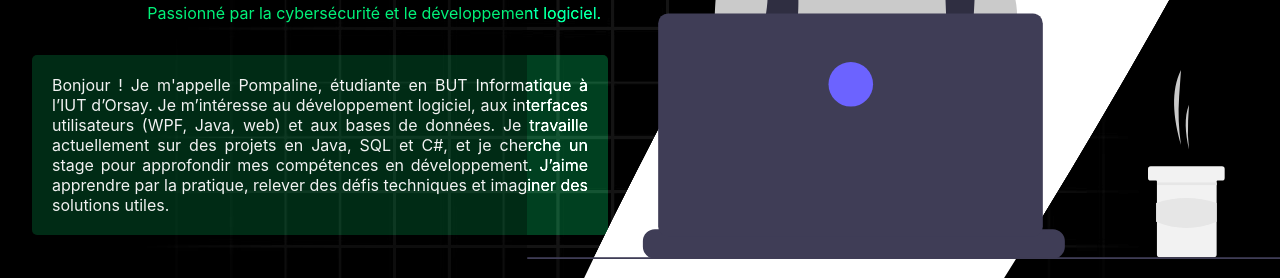
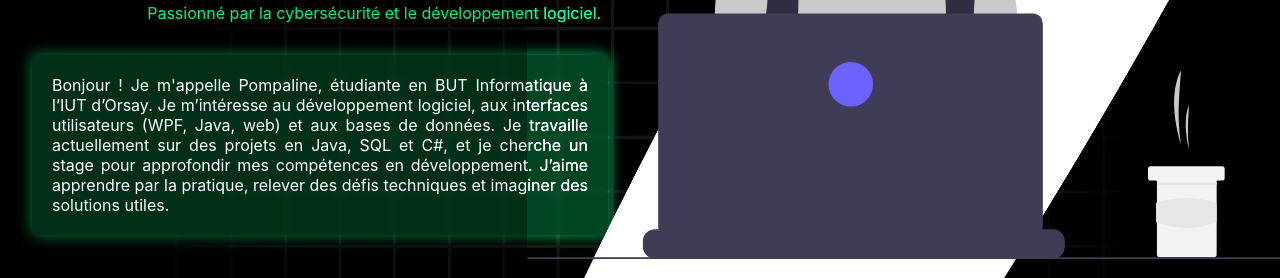
Before and after one commit to Oversugars/Cr-ation-portfolio, a plain HTML site: page index.html in a window 1280 px wide. Shown: the part 421-699 px from the top of the page. Drawn offline with nearby package versions, Linux system fonts and the light colour scheme.

Commit message:
ajout d'un petit effet esthéthique sur les bloc description

```diff
--- a/design.css
+++ b/design.css
@@ -378,12 +378,19 @@ h2 {
 }
 
 .description {
-	color: white !important;
+	color: white;
 	padding: 20px;
 	background-color: rgba(0, 255, 128, 0.18);
+	box-shadow: 0 0 15px rgba(0, 255, 128, 0.5);
 	border-radius: 5px;
 	text-align: justify;
 	margin-bottom: 30px;
+	transition: transform 0.3s;
+	backdrop-filter: blur(4px);
+}
+
+.description:hover {
+	transform: translateY(-5px);
 }
 
 .projets-container {
```
